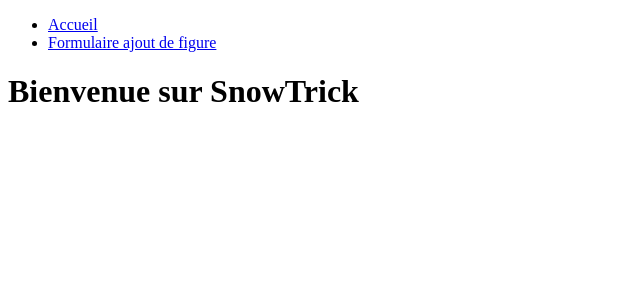
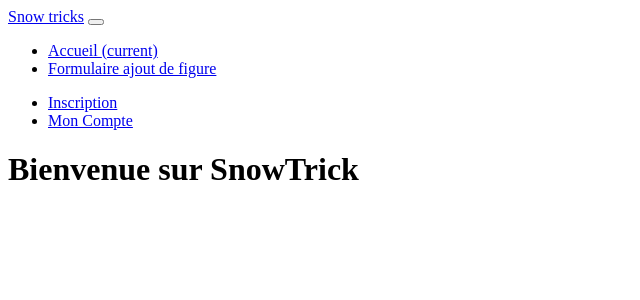
Before and after one commit to deswelle-j/sym-tricks, a Symfony app: template templates/trick/home.html.twig in a window 1280 px wide. Shown: the top 300 px of the page, without its empty margins (0-640 px from the left). Run offline with Twig, Linux system fonts and the light colour scheme; the template is opened without the code that fills it, so the values that code supplies are empty; some libraries are stand-ins or nearby versions.

Commit message:
#18 - create service userVerify and add connexion visualisation on layout

```diff
--- a/templates/base.html.twig
+++ b/templates/base.html.twig
@@ -6,13 +6,7 @@
         {% block stylesheets %}{% endblock %}
     </head>
     <body>
-        <nav>
-            <ul>
-                <li><a href="{{path('home')}}">Accueil</a></li>
-                <li><a href="{{path('trick_new')}}">Formulaire ajout de figure</a></li>
-
-            </ul>
-        </nav>
+    {% include 'commom/header.html.twig' %}
         {% block body %}{% endblock %}
         <script src="https://code.jquery.com/jquery-3.4.1.slim.min.js" integrity="sha384-J6qa4849blE2+poT4WnyKhv5vZF5SrPo0iEjwBvKU7imGFAV0wwj1yYfoRSJoZ+n" crossorigin="anonymous"></script>
         <script src="https://cdn.jsdelivr.net/npm/popper.js@1.16.0/dist/umd/popper.min.js" integrity="sha384-Q6E9RHvbIyZFJoft+2mJbHaEWldlvI9IOYy5n3zV9zzTtmI3UksdQRVvoxMfooAo" crossorigin="anonymous"></script>
--- /dev/null
+++ b/templates/commom/header.html.twig
@@ -0,0 +1,41 @@
+<nav class="navbar navbar-expand-lg navbar-light bg-light">
+            <a class="navbar-brand" href="{{path('home')}}">Snow tricks</a>
+            <button class="navbar-toggler" type="button" data-toggle="collapse" data-target="#navbarColor03" aria-controls="navbarColor03" aria-expanded="false" aria-label="Toggle navigation">
+                <span class="navbar-toggler-icon"></span>
+            </button>
+
+            <div class="collapse navbar-collapse" id="navbarColor03">
+                <ul class="navbar-nav mr-auto">
+                    <li class="nav-item active">
+                        <a class="nav-link" href="{{path('home')}}">Accueil <span class="sr-only">(current)</span></a>
+                    </li>
+                    <li>
+                        <a href="{{path('trick_new')}}">Formulaire ajout de figure</a>
+                    </li>
+                </ul>
+                <ul class="navbar-nav ml-auto">
+                    {% if app.user %}
+                    <li class="nav-item">
+                        <a href="{{path('app_logout')}}" class="nav-link">Déconnexion</a>
+                    </li>
+                    {% else %}
+                    <li>
+                        <a href="{{path('user_registration')}}" class="nav-link">Inscription</a>
+                    </li>
+                    <li>
+                        <a href="{{path('app_login')}}" class="nav-link">Mon Compte</a>
+                    </li>
+                    {% endif %}
+                </ul>
+            </div>
+        </nav>
+
+        {% for label ,messages in app.flashes %}
+                <div class="container">
+                    <div class="alert alert-{{ label }}">
+                        {% for message in messages %}
+                            <p>{{ message }}</p>
+                        {% endfor %}
+                    </div>
+                </div>
+        {% endfor %}
```
Also changed, not shown: src/Controller/UserController.php (+13 -8 lines), src/Service/UserVerify.php (added, +30 -0 lines).
